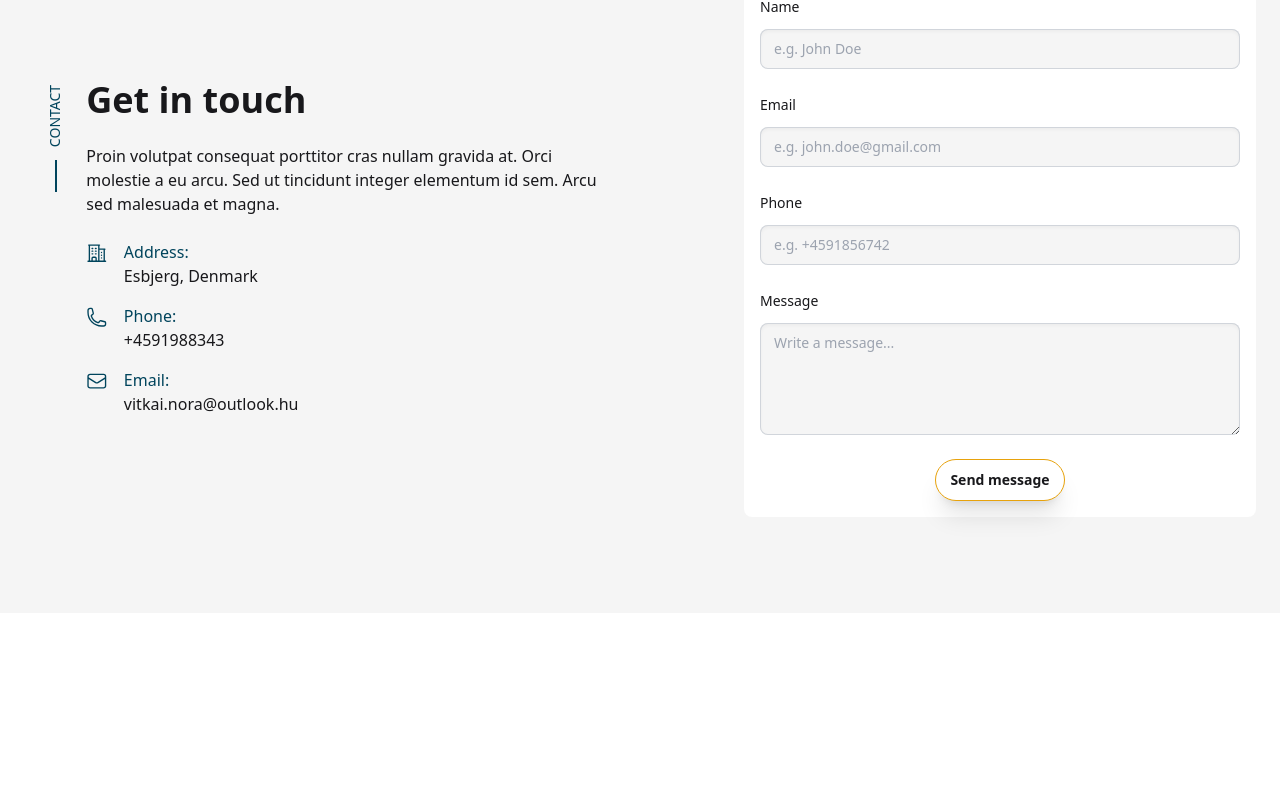
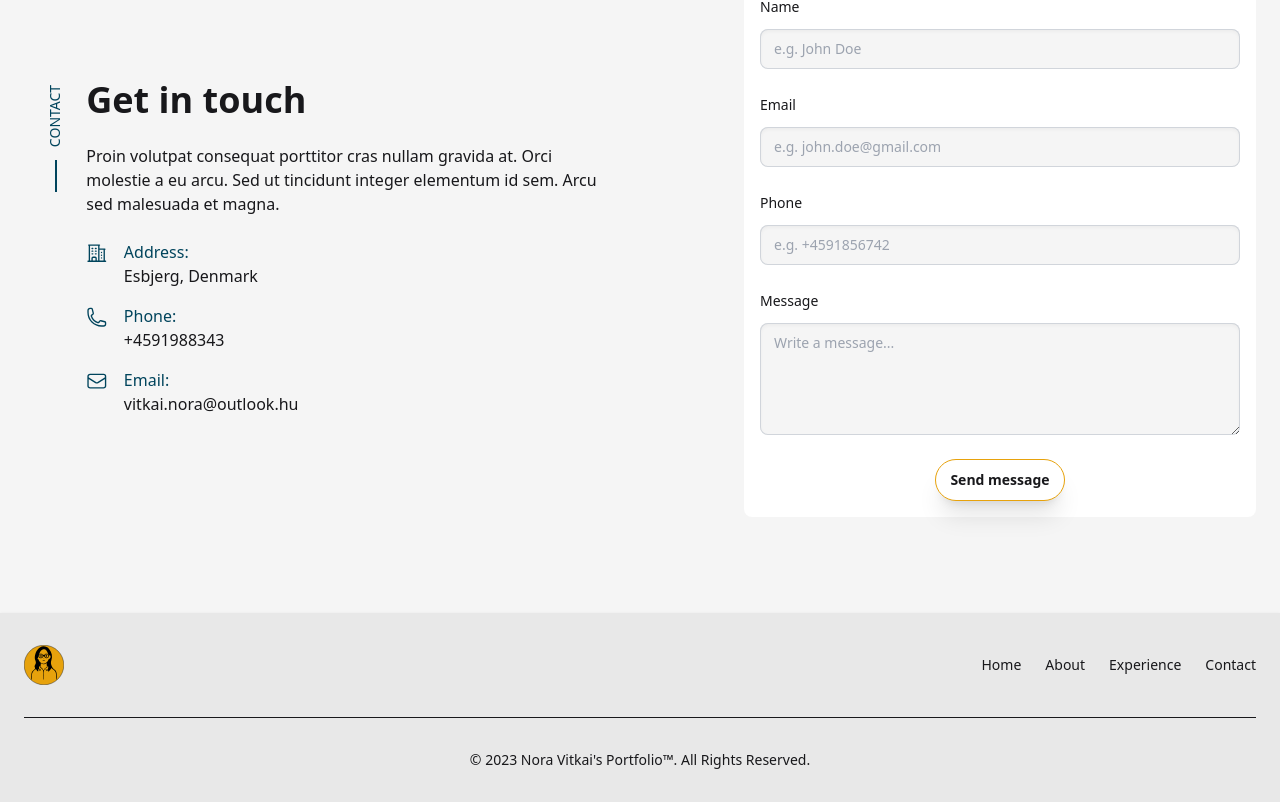
Before and after one commit to noravitkai/norvit-portfolio, a Vue app: page / in a window 1280 px wide. Shown: the part 3180-3982 px from the top of the page. Before the commit the page ends 3793 px from the top, so only its background shows below. Built offline with nearby package versions, Linux system fonts and the light colour scheme.

Commit message:
create footer

```diff
--- a/src/App.vue
+++ b/src/App.vue
@@ -4,6 +4,7 @@ import HeroSection from "./components/HeroSection.vue";
 import About from "./components/About.vue";
 import Experience from "./components/Experience.vue";
 import Contact from "./components/Contact.vue";
+import Footer from "./components/Footer.vue";
 </script>
 
 <template>
@@ -12,4 +13,5 @@ import Contact from "./components/Contact.vue";
   <About />
   <Experience />
   <Contact />
+  <Footer />
 </template>
--- /dev/null
+++ b/src/components/Footer.vue
@@ -0,0 +1,43 @@
+<template>
+  <footer class="bg-bg02 shadow">
+    <div class="mx-auto w-full max-w-7xl p-6 md:py-8">
+      <div class="sm:flex sm:items-center sm:justify-between">
+        <a
+          href="https://noravitkai.com/"
+          class="mb-4 flex items-center sm:mb-0"
+        >
+          <img
+            src="src/assets/me.svg"
+            class="mr-3 h-10"
+            alt="Nora Vitkai's Portfolio"
+          />
+        </a>
+        <ul
+          class="mb-6 flex flex-wrap items-center text-sm font-medium text-black sm:mb-0"
+        >
+          <li>
+            <a href="#home" class="mr-4 hover:text-yellow md:mr-6">Home</a>
+          </li>
+          <li>
+            <a href="#about" class="mr-4 hover:text-yellow md:mr-6">About</a>
+          </li>
+          <li>
+            <a href="#experience" class="mr-4 hover:text-yellow md:mr-6"
+              >Experience</a
+            >
+          </li>
+          <li>
+            <a href="#contact" class="hover:text-yellow">Contact</a>
+          </li>
+        </ul>
+      </div>
+      <hr class="my-6 border-black sm:mx-auto lg:my-8" />
+      <span class="block text-sm text-black sm:text-center"
+        >© 2023
+        <a href="https://noravitkai.com/" class="hover:text-yellow"
+          >Nora Vitkai's Portfolio™</a
+        >. All Rights Reserved.</span
+      >
+    </div>
+  </footer>
+</template>
```
